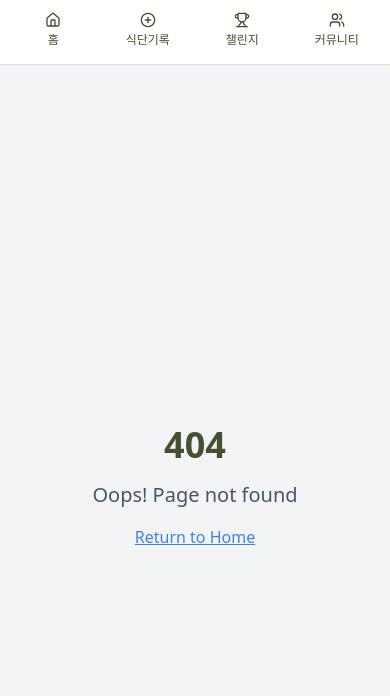
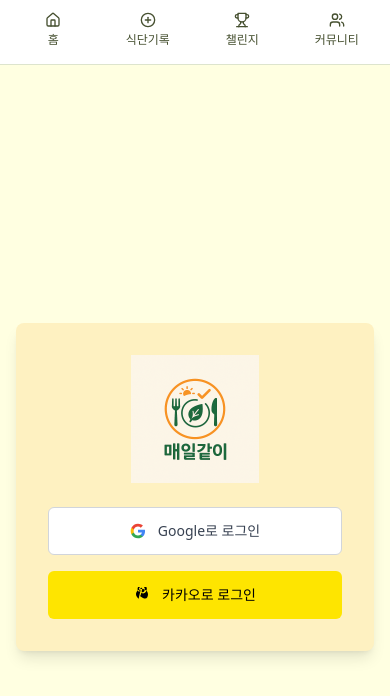
Before and after one commit to Nyam-Crew/client, a React (Vite) app: page /login in a window 390 px wide. Before the commit this address had no page. Shown: the top 696 px of the page. Built offline with nearby package versions, Linux system fonts and the light colour scheme.

Commit message:
feat: Add Login Page
Create a login page with a centered login box, logo, and social login buttons for Google and Kakao. The page will be responsive and use the specified color palette.

```diff
--- a/src/App.tsx
+++ b/src/App.tsx
@@ -8,6 +8,7 @@ import Home from "./pages/Home";
 import MealRecord from "./pages/MealRecord";
 import Challenge from "./pages/Challenge";
 import Community from "./pages/Community";
+import Login from "./pages/Login";
 import Navigation from "./components/layout/Navigation";
 import NotFound from "./pages/NotFound";
 
@@ -25,6 +26,7 @@ const App = () => (
           <Route path="/meal" element={<MealRecord />} />
           <Route path="/challenge" element={<Challenge />} />
           <Route path="/community" element={<Community />} />
+          <Route path="/login" element={<Login />} />
           <Route path="/chat" element={<Index />} />
           <Route path="/calendar" element={<Index />} />
           <Route path="/profile" element={<Index />} />
--- /dev/null
+++ b/src/pages/Login.tsx
@@ -0,0 +1,77 @@
+import { Button } from "@/components/ui/button";
+import { Card, CardContent } from "@/components/ui/card";
+
+const Login = () => {
+  const handleGoogleLogin = () => {
+    console.log("Google login clicked");
+  };
+
+  const handleKakaoLogin = () => {
+    console.log("Kakao login clicked");
+  };
+
+  return (
+    <div className="min-h-screen flex items-center justify-center px-4" style={{ backgroundColor: '#ffffe1' }}>
+      <Card className="w-full max-w-md shadow-lg border-0" style={{ backgroundColor: '#fef1c1' }}>
+        <CardContent className="p-8 space-y-6">
+          {/* Logo */}
+          <div className="flex justify-center">
+            <img
+              src="/lovable-uploads/c47017e5-3777-452b-9342-fdb998d3028f.png"
+              alt="매일같이 로고"
+              className="w-32 h-32 object-contain"
+            />
+          </div>
+
+          {/* Social Login Buttons */}
+          <div className="space-y-4">
+            {/* Google Login Button */}
+            <Button
+              onClick={handleGoogleLogin}
+              variant="outline"
+              className="w-full h-12 bg-white border border-gray-300 hover:bg-gray-50 text-gray-700 font-medium"
+            >
+              <div className="flex items-center justify-center space-x-3">
+                <svg className="w-5 h-5" viewBox="0 0 24 24">
+                  <path
+                    fill="#4285F4"
+                    d="M22.56 12.25c0-.78-.07-1.53-.2-2.25H12v4.26h5.92c-.26 1.37-1.04 2.53-2.21 3.31v2.77h3.57c2.08-1.92 3.28-4.74 3.28-8.09z"
+                  />
+                  <path
+                    fill="#34A853"
+                    d="M12 23c2.97 0 5.46-.98 7.28-2.66l-3.57-2.77c-.98.66-2.23 1.06-3.71 1.06-2.86 0-5.29-1.93-6.16-4.53H2.18v2.84C3.99 20.53 7.7 23 12 23z"
+                  />
+                  <path
+                    fill="#FBBC05"
+                    d="M5.84 14.09c-.22-.66-.35-1.36-.35-2.09s.13-1.43.35-2.09V7.07H2.18C1.43 8.55 1 10.22 1 12s.43 3.45 1.18 4.93l2.85-2.22.81-.62z"
+                  />
+                  <path
+                    fill="#EA4335"
+                    d="M12 5.38c1.62 0 3.06.56 4.21 1.64l3.15-3.15C17.45 2.09 14.97 1 12 1 7.7 1 3.99 3.47 2.18 7.07l3.66 2.84c.87-2.6 3.3-4.53 6.16-4.53z"
+                  />
+                </svg>
+                <span>Google로 로그인</span>
+              </div>
+            </Button>
+
+            {/* Kakao Login Button */}
+            <Button
+              onClick={handleKakaoLogin}
+              className="w-full h-12 font-medium"
+              style={{ backgroundColor: '#FEE500', color: '#000000' }}
+            >
+              <div className="flex items-center justify-center space-x-3">
+                <svg className="w-5 h-5" viewBox="0 0 24 24" fill="currentColor">
+                  <path d="M12 3C7.03 3 3 6.58 3 11c0 2.84 1.84 5.34 4.64 6.74-.21-.8-.39-2.04-.08-2.93l2.28-9.65s-.58-.07-.58-1.5c0-1.41.82-2.46 1.84-2.46.87 0 1.29.65 1.29 1.43 0 .87-.55 2.17-.84 3.37-.24 1.01.51 1.84 1.51 1.84 1.81 0 3.21-1.91 3.21-4.66 0-2.44-1.75-4.15-4.26-4.15-2.9 0-4.6 2.17-4.6 4.42 0 .87.34 1.81.76 2.32.08.1.09.19.07.29-.08.31-.24 1-.28 1.14-.05.2-.17.24-.4.15-1.37-.64-2.23-2.63-2.23-4.23 0-3.45 2.5-6.62 7.22-6.62 3.79 0 6.73 2.7 6.73 6.31 0 3.77-2.38 6.8-5.68 6.8-1.11 0-2.15-.58-2.51-1.35 0 0-.55 2.09-.68 2.61-.25.94-.92 2.12-1.37 2.84.13.04.27.07.41.1C17.72 20.78 21 16.38 21 11c0-4.42-4.03-8-9-8z"/>
+                </svg>
+                <span>카카오로 로그인</span>
+              </div>
+            </Button>
+          </div>
+        </CardContent>
+      </Card>
+    </div>
+  );
+};
+
+export default Login;
```
Also changed, not shown: public/lovable-uploads/c47017e5-3777-452b-9342-fdb998d3028f.png (added).
